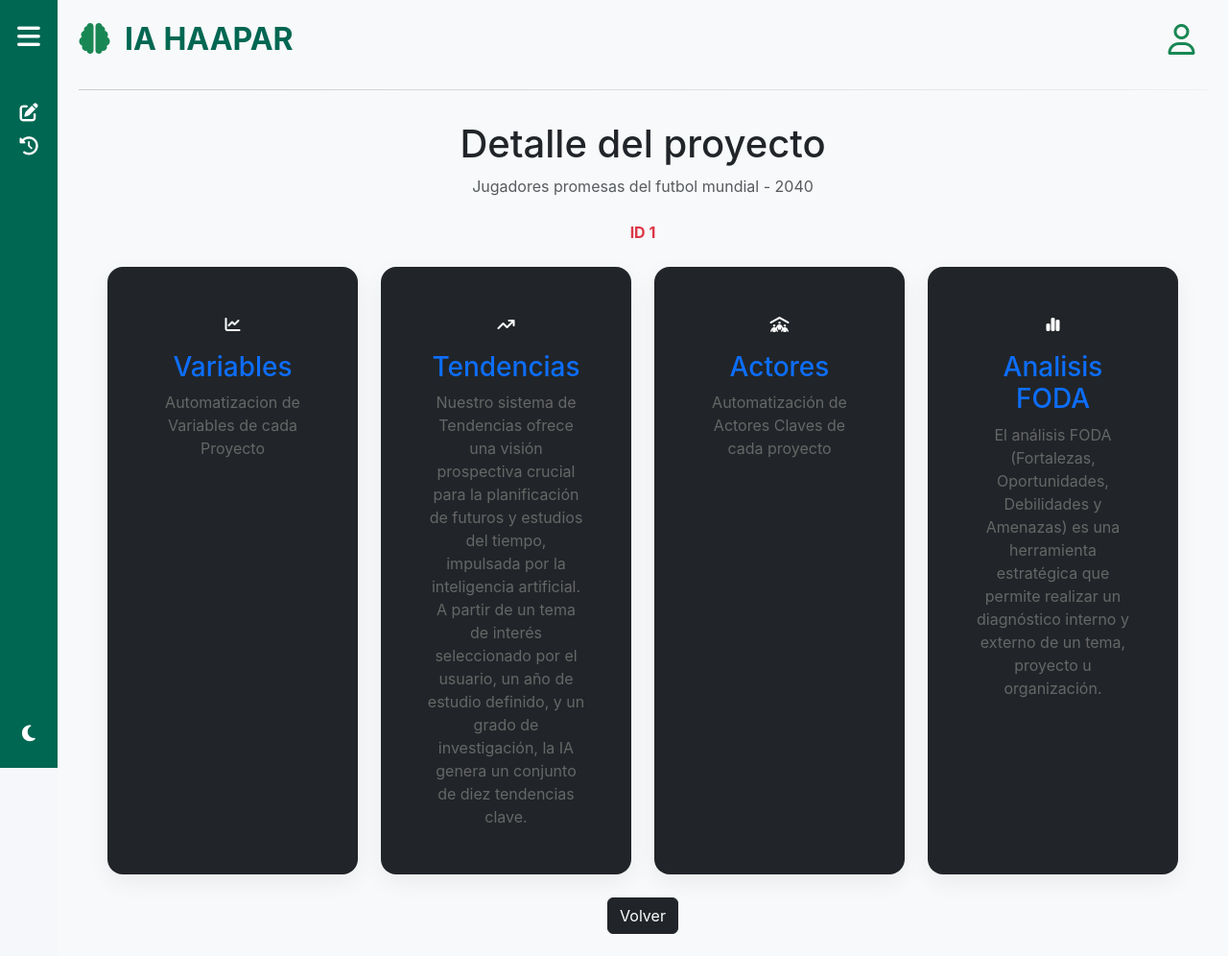
After one commit to NicolasPerezUNLaSMN/HAAPAR_UNLa, a Django app: page /proyecto-detalle/ in a window 1280 px wide. The commit adds this page. Shown: the whole page at 96% size. Run offline with Django 5.2, Linux system fonts and the light colour scheme.

Commit message:
Feat/Implementación de las vistas de proyectos, detalle del proyecto y detalle de las variables
Implementación de la estructura de la tabla de proyectos utilizando HTML y Bootstrap (sin la lógica de Jinja).

- add: Se agregaron las plantillas "listar-proyectos.html", "proyecto-detalle" y "variable-detalle.html"
- update: Se actualizaron los archivos urls.py, views.py y base.html

```diff
--- a/haapar_unla/urls.py
+++ b/haapar_unla/urls.py
@@ -23,6 +23,9 @@ from django.conf.urls import handler400, handler403, handler404, handler500
 urlpatterns = [
     path('admin/', admin.site.urls),
     path('', views.inicio, name='inicio'),
+    path('proyectos/', views.listar_proyectos, name='listar_proyectos'),
+    path('proyecto-detalle/', views.proyecto_detalle, name='proyecto_detalle'),
+    path('variable-detalle/', views.variable_detalle, name='variable_detalle'),
     path('signup/', views.registro, name='registro'),
     path('logout/', views.cerrar_sesion, name='cerrar_sesion'),
     path('signin/', views.iniciar_sesion, name='iniciar_sesion'),
--- a/haapar_unla_app/templates/haapar_unla_app/base.html
+++ b/haapar_unla_app/templates/haapar_unla_app/base.html
@@ -31,11 +31,11 @@
 
             <!-- Navegación -->
             <div class="nav flex-column">
-                <a href="#" class="sidebar-link active text-decoration-none" data-title="Nuevo Proyecto">
+                <a href="{% url 'inicio' %}" class="sidebar-link active text-decoration-none" data-title="Nuevo Proyecto">
                     <i class="fa-solid fa-pen-to-square"></i>
                     <span class="hide-on-collapse">Nuevo Proyecto</span>
                 </a>
-                <a href="#" class="sidebar-link active text-decoration-none proyectos" data-title="Proyectos">
+                <a href="{% url 'listar_proyectos' %}" class="sidebar-link active text-decoration-none proyectos" data-title="Proyectos">
                     <i class="fa-solid fa-clock-rotate-left"></i>
                     <span class="hide-on-collapse">Proyectos</span>
                 </a>
--- /dev/null
+++ b/haapar_unla_app/templates/haapar_unla_app/proyecto-detalle.html
@@ -0,0 +1,112 @@
+{% extends 'haapar_unla_app/base.html' %} {% block title %} Detalle del Proyecto
+- HAAPAR {% endblock %} {% block content %}
+
+<main class="main">
+  <!-- Titulo de la pagina -->
+  <div class="page-title dark-background">
+    <div class="container position-relative">
+      <h1 class="text-center">Detalle del proyecto</h1>
+      <p class="text-center text-muted">Jugadores promesas del futbol mundial - 2040</p>
+      <p class="text-center fw-bold text-danger">ID 1</p>
+    </div>
+  </div>
+
+  <!-- Seccion del detalle del proyecto -->
+  <section>
+    <div class="container">
+      <div class="row gy-4">
+        <div class="col-lg-3 col-md-6">
+          <div class="card bg-dark text-white border-secondary h-100">
+            <div class="card-body">
+              <div class="icon mb-3 text-center">
+                <i class="fa-solid fa-chart-line"></i>
+              </div>
+              <h3 class="card-title text-info text-center">
+                <a
+                  href="{% url 'variable_detalle' %}"
+                  class="stretched-link text-decoration-none"
+                  >Variables</a
+                >
+              </h3>
+              <p class="card-text text-center">
+                Automatizacion de Variables de cada Proyecto
+              </p>
+            </div>
+          </div>
+        </div>
+
+        <div class="col-lg-3 col-md-6" data-aos="fade-up" data-aos-delay="100">
+          <div class="card bg-dark text-white border-secondary h-100">
+            <div class="card-body">
+              <div class="icon mb-3 text-center">
+                <i class="fa-solid fa-arrow-trend-up"></i>
+              </div>
+              <h3 class="card-title text-info text-center">
+                <a
+                  href="#"
+                  class="stretched-link text-decoration-none"
+                  >Tendencias</a
+                >
+              </h3>
+              <p class="card-text text-center">
+                Nuestro sistema de Tendencias ofrece una visión prospectiva
+                crucial para la planificación de futuros y estudios del tiempo,
+                impulsada por la inteligencia artificial. A partir de un tema de
+                interés seleccionado por el usuario, un año de estudio definido, y
+                un grado de investigación, la IA genera un conjunto de diez
+                tendencias clave.
+              </p>
+            </div>
+          </div>
+        </div>
+
+        <div class="col-lg-3 col-md-6">
+          <div class="card bg-dark text-white border-secondary h-100">
+            <div class="card-body">
+              <div class="icon mb-3 text-center">
+                <i class="fa-solid fa-people-roof"></i>
+              </div>
+              <h3 class="card-title text-info text-center">
+                <a
+                  href="#"
+                  class="stretched-link text-decoration-none"
+                  >Actores</a
+                >
+              </h3>
+              <p class="card-text text-center">
+                Automatización de Actores Claves de cada proyecto
+              </p>
+            </div>
+          </div>
+        </div>
+
+        <div class="col-lg-3 col-md-6">
+          <div class="card bg-dark text-white border-secondary h-100">
+            <div class="card-body">
+              <div class="icon mb-3 text-center">
+                <i class="fa-solid fa-chart-simple"></i>
+              </div>
+              <h3 class="card-title text-info text-center">
+                <a
+                  href="#"
+                  class="stretched-link text-decoration-none"
+                  >Analisis FODA</a
+                >
+              </h3>
+              <p class="card-text text-center">
+                El análisis FODA (Fortalezas, Oportunidades, Debilidades y
+                Amenazas) es una herramienta estratégica que permite realizar un
+                diagnóstico interno y externo de un tema, proyecto u organización.
+              </p>
+            </div>
+          </div>
+        </div>
+
+      <div class="text-center mt-4">
+        <a href="#" onclick="history.back()" class="btn btn-dark">Volver</a>
+      </div>
+    </div>
+  </section>
+</main>
+
+{% endblock %}
--- a/haapar_unla_app/views.py
+++ b/haapar_unla_app/views.py
@@ -5,6 +5,18 @@ from .forms import SignUpForm
 
 def inicio(request):
     return render(request, 'haapar_unla_app/crear-reporte.html')
+
+
+def listar_proyectos(request):
+    return render(request, 'haapar_unla_app/listar-proyectos.html')
+
+
+def proyecto_detalle(request):
+    return render(request, 'haapar_unla_app/proyecto-detalle.html')
+
+
+def variable_detalle(request):
+    return render(request, 'haapar_unla_app/variable-detalle.html')
 
 
 def registro(request):
```
Also changed, not shown: haapar_unla_app/templates/haapar_unla_app/listar-proyectos.html (added, +69 -0 lines), haapar_unla_app/templates/haapar_unla_app/variable-detalle.html (added, +80 -0 lines).
